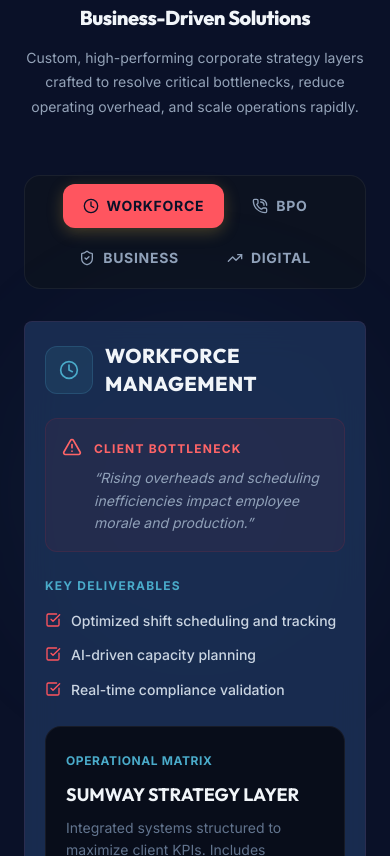
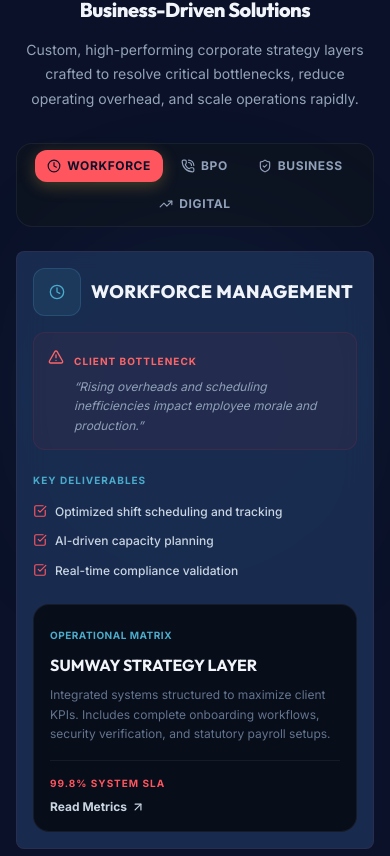
Before and after one commit to sankalp5746/Sumway, a Next.js app: page / in a window 390 px wide. Shown: the part 4848-5704 px from the top of the page. Built offline with nearby package versions, Linux system fonts and the light colour scheme.

Commit message:
latest changes of ui and broken links

```diff
--- a/components/home/BusinessSolutions.tsx
+++ b/components/home/BusinessSolutions.tsx
@@ -20,10 +20,10 @@ export default function BusinessSolutions() {
   const ActiveIcon = iconMap[activeSolution.icon] || ShieldCheck;
 
   return (
-    <section className="relative py-12 md:py-16 overflow-hidden bg-transparent border-t border-white/5">
+    <section className="relative py-10 sm:py-12 md:py-16 overflow-hidden bg-transparent border-t border-white/5">
       <div className="absolute top-1/2 left-1/2 -translate-x-1/2 -translate-y-1/2 w-96 h-96 rounded-full bg-[#4AABCA]/4 blur-3xl pointer-events-none" />
 
-      <div className="max-w-7xl mx-auto px-6">
+      <div className="max-w-7xl mx-auto px-4 sm:px-6">
         <SectionHeading
           badge="Enterprise Architecture"
           title="Business-Driven Solutions"
@@ -31,7 +31,7 @@ export default function BusinessSolutions() {
         />
 
         {/* Tab controls */}
-        <div className="flex flex-wrap justify-center gap-2 p-2 rounded-2xl bg-[#0c1220] light:bg-slate-100 max-w-4xl mx-auto mt-14 border border-white/6 light:border-slate-300">
+        <div className="flex flex-wrap justify-center gap-1.5 sm:gap-2 p-1.5 sm:p-2 rounded-2xl bg-[#0c1220] light:bg-slate-100 max-w-4xl mx-auto mt-8 sm:mt-14 border border-white/6 light:border-slate-300">
           {SOLUTIONS.map((sol) => {
             const TabIcon = iconMap[sol.icon] || ShieldCheck;
             const isSelected = activeTab === sol.id;
@@ -39,7 +39,7 @@ export default function BusinessSolutions() {
               <button
                 key={sol.id}
                 onClick={() => setActiveTab(sol.id)}
-                className={`relative flex items-center gap-2 px-5 py-3 rounded-xl text-sm font-bold uppercase tracking-wider transition-colors duration-300 z-10 cursor-pointer ${
+                className={`relative flex items-center gap-1.5 sm:gap-2 px-3 sm:px-5 py-2 sm:py-3 rounded-xl text-xs sm:text-sm font-bold uppercase tracking-wider transition-colors duration-300 z-10 cursor-pointer ${
                   isSelected ? "text-[#0A1128]" : "text-slate-400 light:text-slate-650 hover:text-slate-200 light:hover:text-[#4AABCA]"
                 }`}
               >
@@ -50,7 +50,7 @@ export default function BusinessSolutions() {
                     transition={{ type: "spring", stiffness: 380, damping: 30 }}
                   />
                 )}
-                <TabIcon className="w-4 h-4 shrink-0" />
+                <TabIcon className="w-3.5 h-3.5 sm:w-4 sm:h-4 shrink-0" />
                 <span>{sol.title.split(" ")[0]}</span>
               </button>
             );
@@ -58,7 +58,7 @@ export default function BusinessSolutions() {
         </div>
 
         {/* Tab content */}
-        <div className="max-w-4xl mx-auto mt-8">
+        <div className="max-w-4xl mx-auto mt-6 sm:mt-8">
           <AnimatePresence mode="wait">
             <motion.div
               key={activeTab}
@@ -66,25 +66,25 @@ export default function BusinessSolutions() {
               animate={{ opacity: 1, y: 0 }}
               exit={{ opacity: 0, y: -16 }}
               transition={{ duration: 0.35 }}
-              className="glass-card p-5 sm:p-7 md:p-10 grid grid-cols-1 md:grid-cols-12 gap-6 md:gap-8 items-stretch"
+              className="glass-card p-4 sm:p-7 md:p-10 grid grid-cols-1 md:grid-cols-12 gap-6 md:gap-8 items-stretch"
             >
               {/* Left */}
-              <div className="md:col-span-7 flex flex-col gap-5 justify-between">
-                <div className="flex items-center gap-3">
-                  <div className="icon-box-teal">
-                    <ActiveIcon className="w-5 h-5" />
+              <div className="md:col-span-7 flex flex-col gap-4 sm:gap-5 justify-between">
+                <div className="flex items-center gap-2.5 sm:gap-3">
+                  <div className="icon-box-teal shrink-0">
+                    <ActiveIcon className="w-4 h-4 sm:w-5 sm:h-5" />
                   </div>
-                  <h3 className="font-display font-extrabold text-xl sm:text-2xl text-slate-100 dark:text-slate-100 light:text-[#0F172A] tracking-wide uppercase">
+                  <h3 className="font-display font-extrabold text-lg sm:text-2xl text-slate-100 dark:text-slate-100 light:text-[#0F172A] tracking-wide uppercase">
                     {activeSolution.title}
                   </h3>
                 </div>
 
                 {/* Problem statement */}
-                <div className="p-4 rounded-xl bg-red-500/5 border border-red-500/10 flex gap-3 items-start">
-                  <AlertTriangle className="w-5 h-5 text-red-400 shrink-0 mt-0.5" />
+                <div className="p-3.5 sm:p-4 rounded-xl bg-red-500/5 border border-red-500/10 flex gap-2.5 sm:gap-3 items-start">
+                  <AlertTriangle className="w-4 h-4 sm:w-5 sm:h-5 text-red-400 shrink-0 mt-0.5" />
                   <div>
-                    <span className="text-xs font-bold text-red-400 uppercase tracking-widest">Client Bottleneck</span>
-                    <p className="text-sm text-slate-400 mt-1.5 italic leading-relaxed">
+                    <span className="text-[10px] sm:text-xs font-bold text-red-400 uppercase tracking-widest">Client Bottleneck</span>
+                    <p className="text-xs sm:text-sm text-slate-400 mt-1 italic leading-relaxed">
                       &ldquo;{activeSolution.problem}&rdquo;
                     </p>
                   </div>
@@ -92,11 +92,11 @@ export default function BusinessSolutions() {
 
                 {/* Benefits */}
                 <div>
-                  <span className="text-xs font-bold text-[#4AABCA] uppercase tracking-widest">Key Deliverables</span>
-                  <ul className="grid grid-cols-1 sm:grid-cols-2 gap-3 mt-3">
+                  <span className="text-[10px] sm:text-xs font-bold text-[#4AABCA] uppercase tracking-widest">Key Deliverables</span>
+                  <ul className="grid grid-cols-1 sm:grid-cols-2 gap-2.5 sm:gap-3 mt-2.5">
                     {activeSolution.benefits.map((b, idx) => (
-                      <li key={idx} className="flex items-start gap-2.5 text-sm font-medium text-slate-300 light:text-slate-700">
-                        <CheckSquare className="w-4 h-4 text-[#FF555F] shrink-0 mt-0.5" />
+                      <li key={idx} className="flex items-start gap-2 text-xs sm:text-sm font-medium text-slate-300 light:text-slate-700">
+                        <CheckSquare className="w-3.5 h-3.5 sm:w-4 sm:h-4 text-[#FF555F] shrink-0 mt-0.5" />
                         <span className="leading-relaxed">{b}</span>
                       </li>
                     ))}
@@ -105,25 +105,27 @@ export default function BusinessSolutions() {
               </div>
 
               {/* Right: Teaser card */}
-              <div className="md:col-span-5 bg-[#080d1a] light:bg-slate-100 border border-white/6 light:border-slate-300 rounded-2xl p-5 sm:p-6 flex flex-col justify-between min-h-[250px] md:min-h-[280px] h-auto gap-4">
+              <div className="md:col-span-5 bg-[#080d1a] light:bg-slate-100 border border-white/6 light:border-slate-300 rounded-2xl p-4 sm:p-6 flex flex-col justify-between gap-4">
                 <div>
-                  <span className="text-xs font-bold uppercase tracking-wider text-[#4AABCA]">Operational Matrix</span>
-                  <h4 className="font-display font-bold text-lg text-slate-100 dark:text-slate-100 light:text-[#0F172A] uppercase mt-2">
+                  <span className="text-[10px] sm:text-xs font-bold uppercase tracking-wider text-[#4AABCA]">Operational Matrix</span>
+                  <h4 className="font-display font-bold text-base sm:text-lg text-slate-100 dark:text-slate-100 light:text-[#0F172A] uppercase mt-1.5">
                     Sumway Strategy Layer
                   </h4>
-                  <p className="text-sm text-slate-500 leading-relaxed mt-2">
+                  <p className="text-xs sm:text-sm text-slate-500 leading-relaxed mt-2">
                     Integrated systems structured to maximize client KPIs. Includes complete onboarding workflows, security verification, and statutory payroll setups.
                   </p>
                 </div>
 
-                <div className="flex items-center justify-between mt-4 pt-4 border-t border-white/6">
-                  <span className="text-xs text-[#FF555F] font-bold tracking-widest uppercase">99.8% System SLA</span>
+                <div className="flex flex-col sm:flex-row sm:items-center justify-between gap-2 pt-3.5 border-t border-white/6 light:border-slate-200">
+                  <span className="text-[10px] sm:text-xs text-[#FF555F] font-bold tracking-widest uppercase whitespace-nowrap">
+                    99.8% System SLA
+                  </span>
                   <Link
                     href={activeSolution.href}
-                    className="flex items-center gap-1.5 text-sm font-bold text-slate-300 dark:text-slate-300 light:text-slate-700 hover:text-[#FF555F] transition-colors"
+                    className="flex items-center gap-1 text-xs sm:text-sm font-bold text-slate-300 dark:text-slate-300 light:text-slate-700 hover:text-[#FF555F] transition-colors shrink-0"
                   >
                     <span>Read Metrics</span>
-                    <ArrowUpRight className="w-4 h-4" />
+                    <ArrowUpRight className="w-3.5 h-3.5 shrink-0" />
                   </Link>
                 </div>
               </div>
```
